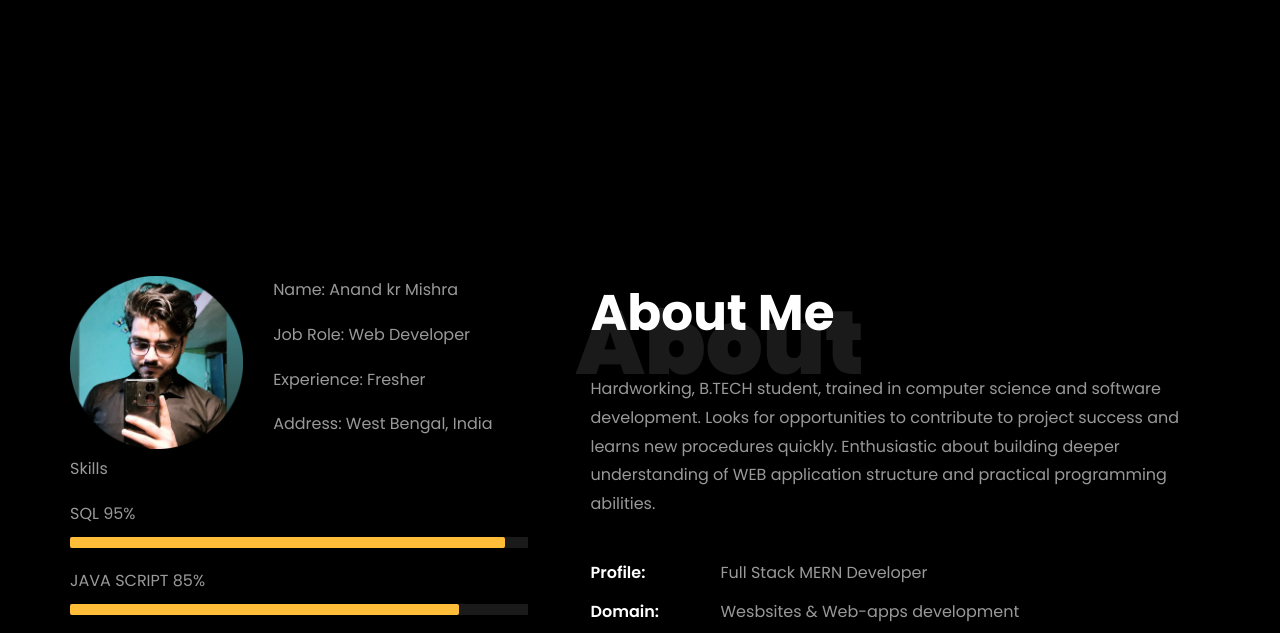
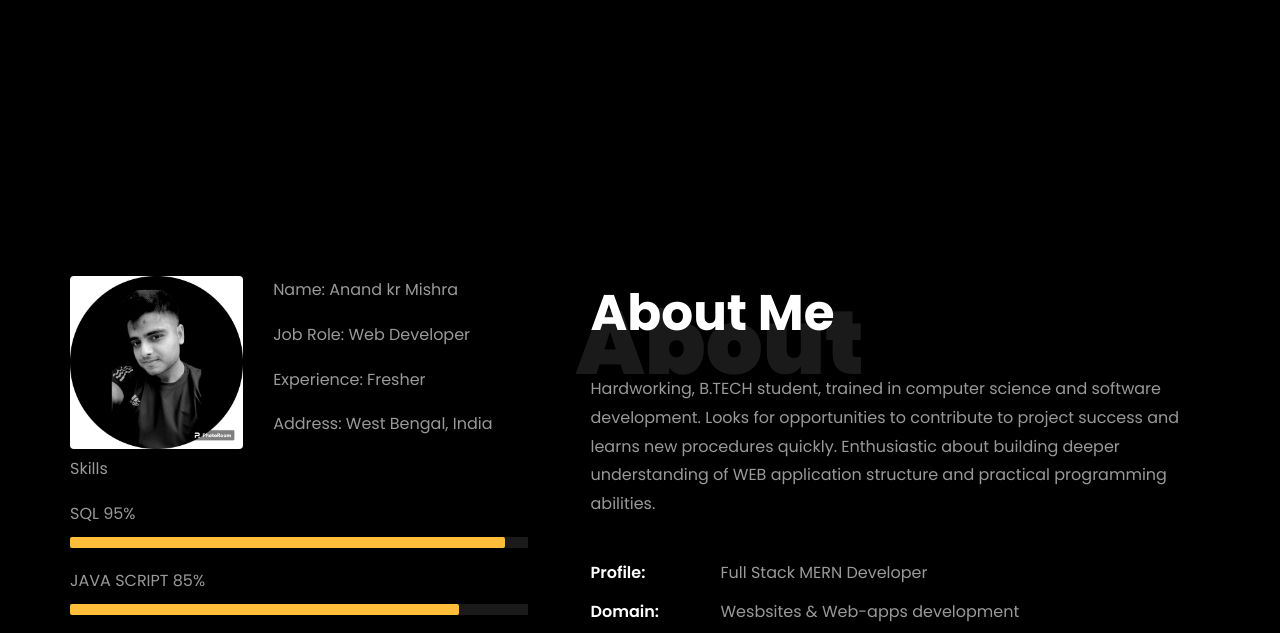
Before and after one commit to Anandnoob/Portfolio, a plain HTML site: page index.html in a window 1280 px wide. Shown: the part 586-1219 px from the top of the page. Drawn offline with Linux system fonts and the light colour scheme; files whose address does not match are found by name.

Commit message:
Update index.html

```diff
--- a/index.html
+++ b/index.html
@@ -212,7 +212,7 @@
 								<div class="row">
 									<div class="col-sm-6 col-md-5">
 									  <div class="about-img">
-										<img src="images\akm_round.jpg" class="img-fluid rounded b-shadow-a" alt="">
+										<img src="images\akm_about_me.png" class="img-fluid rounded b-shadow-a" alt="">
 									  </div>
 									</div>
 									<!-- Details next to profile image -->
```
